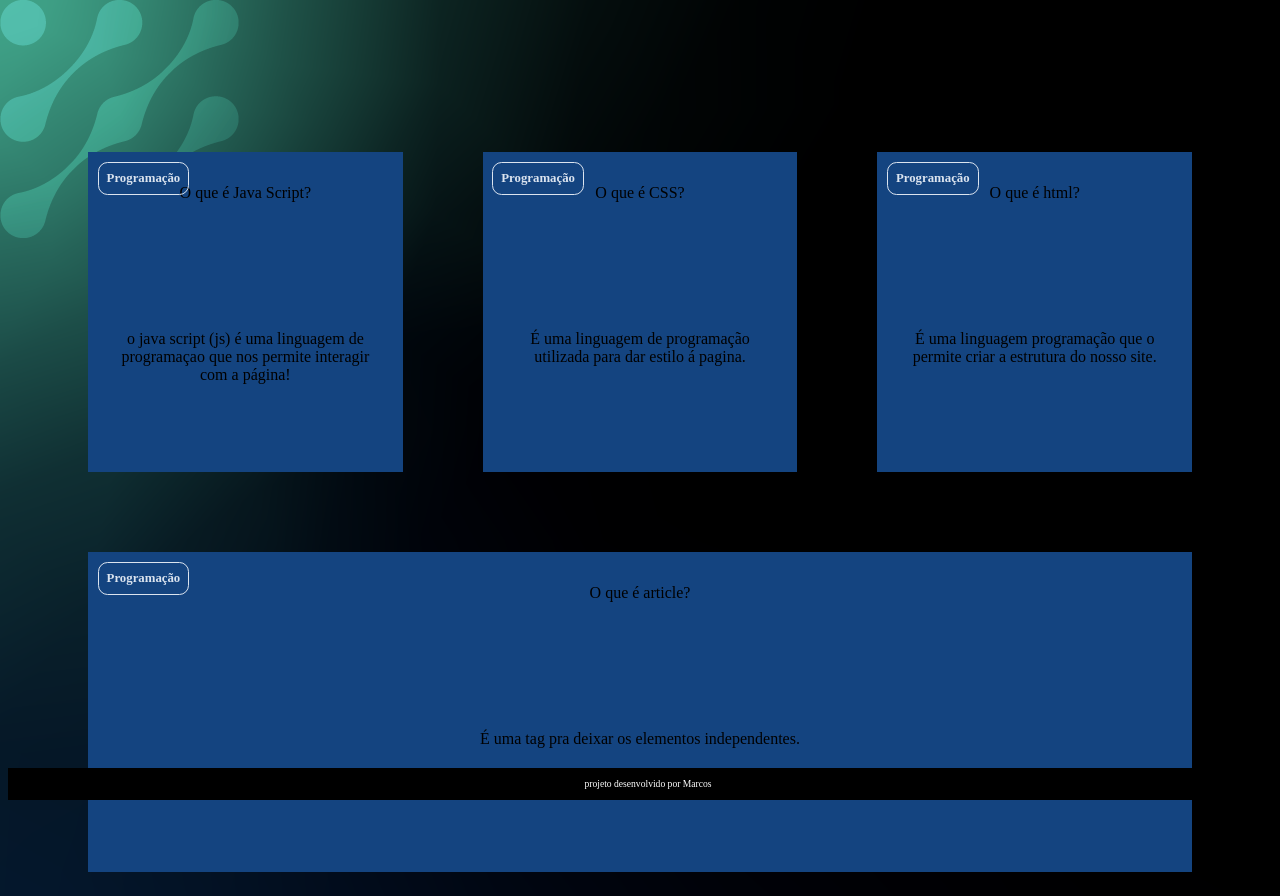
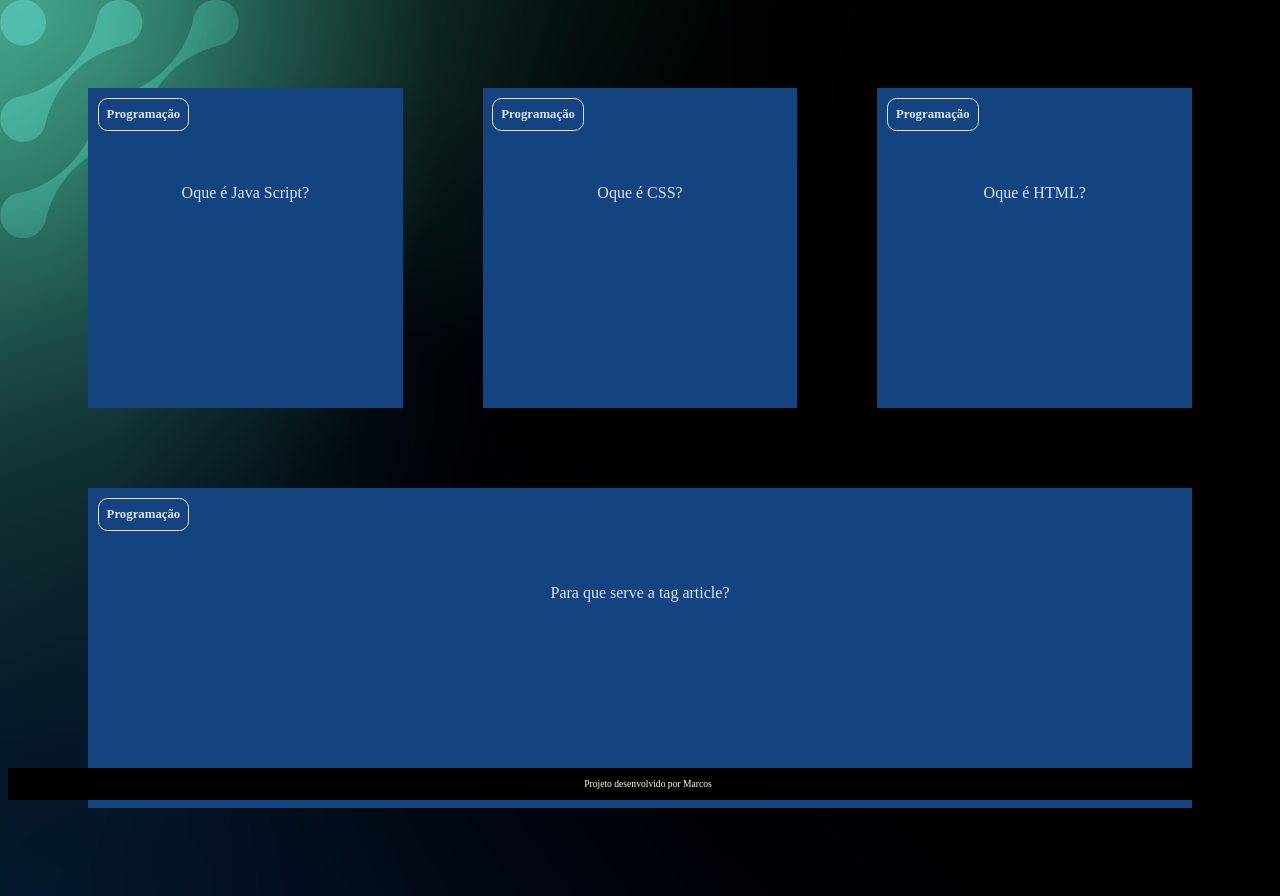
Before and after one commit to MarcosSilvaOliveira/ferramenta-de-estudo---Marcos, a plain HTML site: page index.html in a window 1280 px wide. Drawn offline with Linux system fonts and the light colour scheme; a web font is replaced by a local one.

Commit message:
iniciamos a aula 8

```diff
--- a/app.js
+++ b/app.js
@@ -0,0 +1,5 @@
+function criaCartao(categoria, pergunta, resposta) {
+    let container = document.getElementById('container');
+    let cartao = document.createElement('article')
+
+}
--- a/index.html
+++ b/index.html
@@ -4,14 +4,14 @@
 <head>
     <meta charset="UTF-8">
     <meta name="viewport" content="width=device-width, initial-scale=1.0">
-    <title>Ferramenta interativa de estudo - Marcos</title>
     <link rel="preconnect" href="https://fonts.googleapis.com" />
     <link rel="preconnect" href="https://fonts.gstatic.com" crossorigin />
     <link
         href="https://fonts.googleapis.com/css2?family=Bai+Jamjuree:ital,wght@0,200;0,300;0,400;0,500;0,600;0,700;1,200;1,300;1,400;1,500;1,600;1,700&display=swap"
         rel="stylesheet" />
+
     <link rel="stylesheet" href="assets/style.css">
-
+    <title>Ferramenta Interativa de Estudos-Marcos</title>
 </head>
 
 <body>
@@ -21,11 +21,11 @@
             <article class="cartao">
                 <div class="cartao__conteudo">
                     <h3>Programação</h3>
-                    <div class="cartao_conteudo_pergunta">
-                        <p>O que é Java Script?</p>
+                    <div class="cartao__conteudo__pergunta">
+                        <p>Oque é Java Script?</p>
                     </div>
-                    <div class="cartao_conteudo_resposta">
-                        <p>o java script (js) é uma linguagem de programaçao que nos permite interagir com a página!</p>
+                    <div class="cartao__conteudo__resposta">
+                        <p>O JavaScript(JS) é uma linguagem de programação que nos permite interagir com a página.</p>
                     </div>
                 </div>
             </article>
@@ -33,11 +33,11 @@
             <article class="cartao">
                 <div class="cartao__conteudo">
                     <h3>Programação</h3>
-                    <div class="cartao_conteudo_pergunta">
-                        <p>O que é CSS?</p>
+                    <div class="cartao__conteudo__pergunta">
+                        <p>Oque é CSS?</p>
                     </div>
-                    <div class="cartao_conteudo_resposta">
-                        <p>É uma linguagem de programação utilizada para dar estilo á pagina.</p>
+                    <div class="cartao__conteudo__resposta">
+                        <p>É uma linguagem de programação utilizada para dar estilo á página.</p>
                     </div>
                 </div>
             </article>
@@ -45,11 +45,11 @@
             <article class="cartao">
                 <div class="cartao__conteudo">
                     <h3>Programação</h3>
-                    <div class="cartao_conteudo_pergunta">
-                        <p>O que é html?</p>
+                    <div class="cartao__conteudo__pergunta">
+                        <p>Oque é HTML?</p>
                     </div>
-                    <div class="cartao_conteudo_resposta">
-                        <p>É uma linguagem programação que o permite criar a estrutura do nosso site.</p>
+                    <div class="cartao__conteudo__resposta">
+                        <p>O HTML é uma linguagem de programação que nos permite criar a estrutura do nosso site.</p>
                     </div>
                 </div>
             </article>
@@ -57,23 +57,21 @@
             <article class="cartao">
                 <div class="cartao__conteudo">
                     <h3>Programação</h3>
-                    <div class="cartao_conteudo_pergunta">
-                        <p>O que é article?</p>
+                    <div class="cartao__conteudo__pergunta">
+                        <p>Para que serve a tag article?</p>
                     </div>
-                    <div class="cartao_conteudo_resposta">
-                        <p>É uma tag pra deixar os elementos independentes.</p>
+                    <div class="cartao__conteudo__resposta">
+                        <p>Para criar um conteudo ou elemento independente, no nosso caso estamos usando para criar cartões.</p>
                     </div>
                 </div>
             </article>
 
         </section>
     </main>
+
     <footer>
-        <p>projeto desenvolvido por Marcos</p>
+        <p>Projeto desenvolvido por Marcos</p>
     </footer>
-    <script src="app.js"></script>
-    <script src="perguntas.js"></script>
-
 </body>
-
+<script src="perguntas.js"> </script>
 </html>
```
Also changed, not shown: assets/style.css (line endings or trailing spaces), perguntas.js (indentation only).
